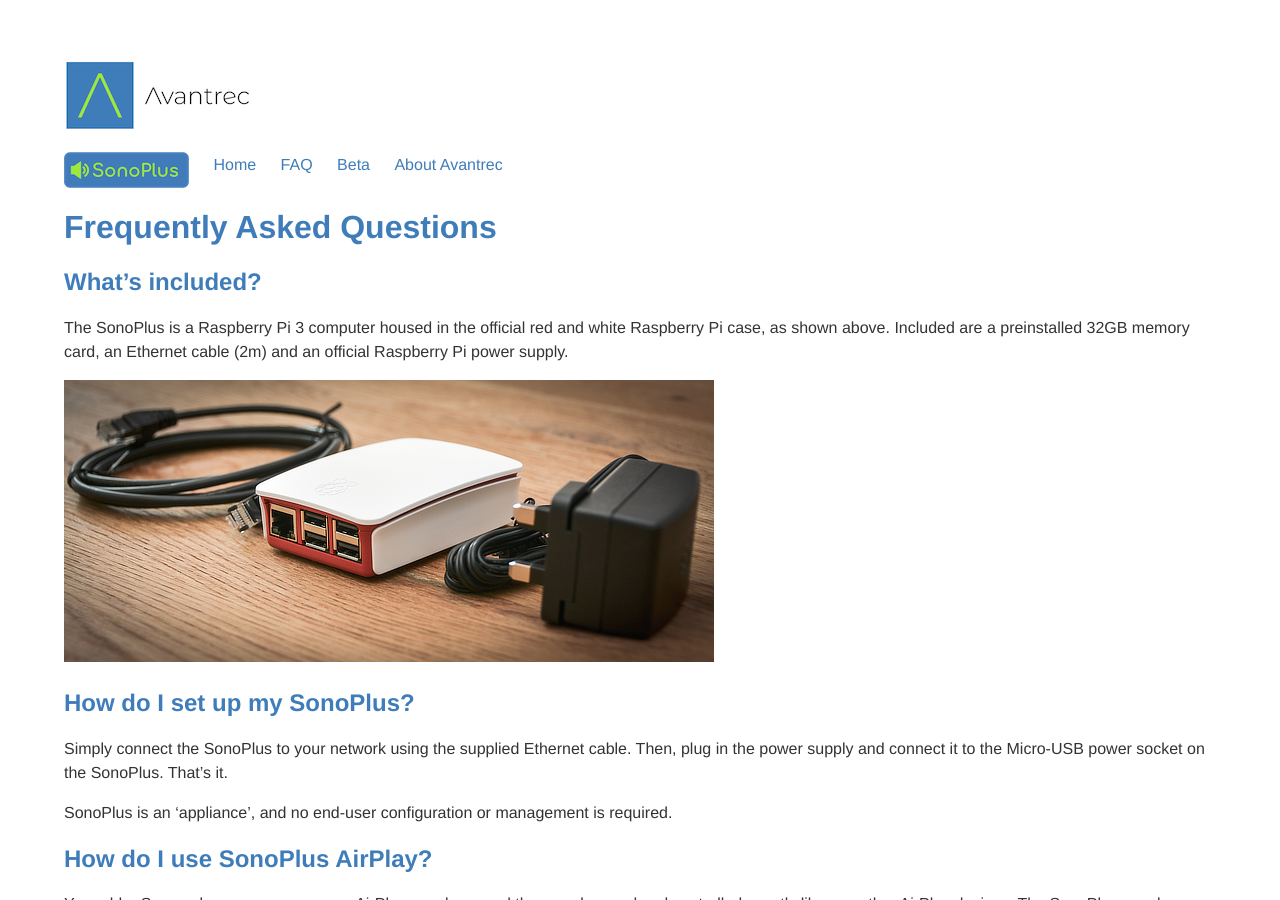
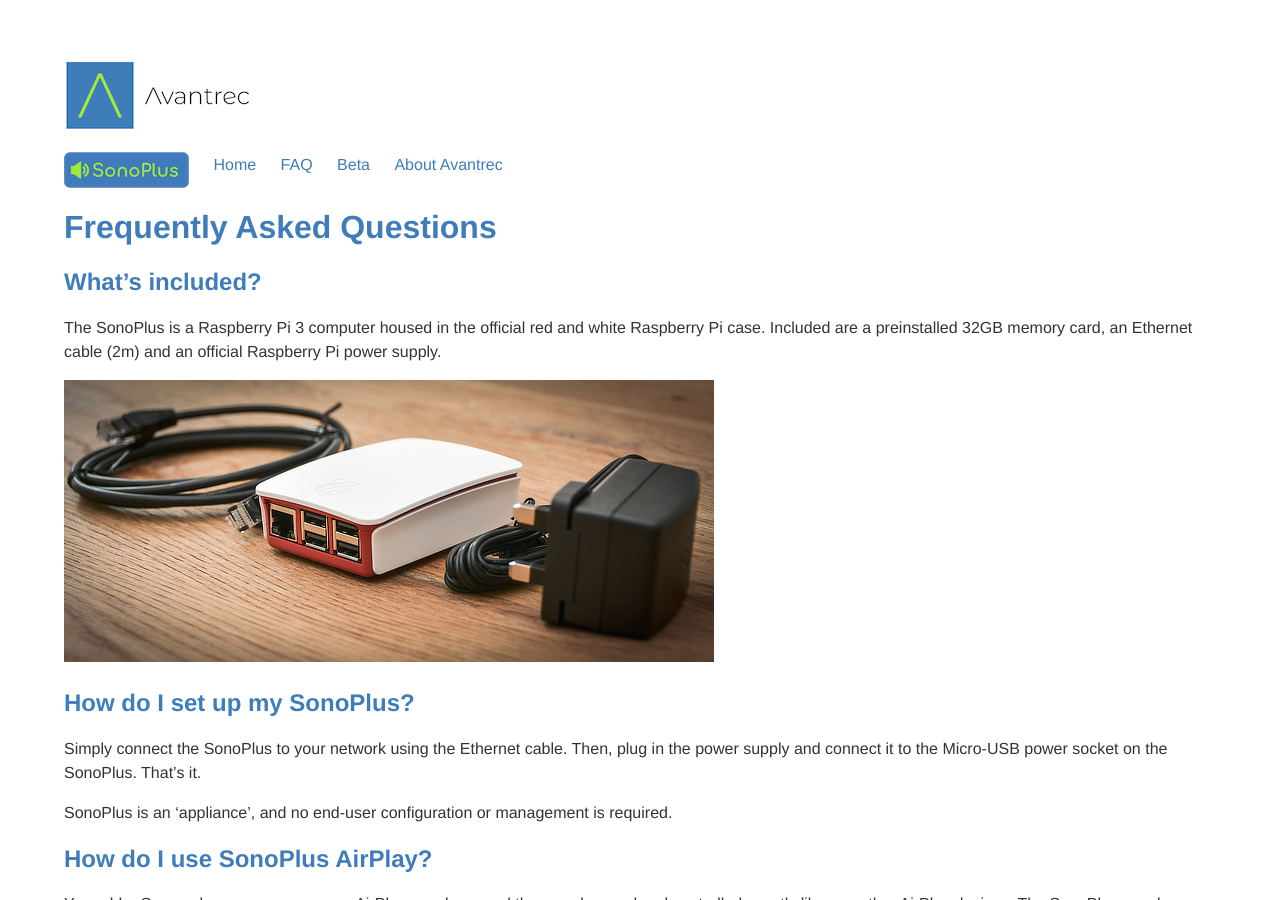
Before and after one commit to avantrec/avantrec.github.io, a Jekyll site: the page built from sonoplus-faq/index.md, in a window 1280 px wide and 900 px high. Built offline with Jekyll 4.4.1, drawn with Linux system fonts in a browser that asks for light colours.

Commit message:
Minor fix to FAQ

```diff
--- a/sonoplus-faq/index.md
+++ b/sonoplus-faq/index.md
@@ -7,13 +7,13 @@
 
 ## What's included?
 
-The SonoPlus is a Raspberry Pi 3 computer housed in the official red and white Raspberry Pi case, as shown above. Included are a preinstalled 32GB memory card, an Ethernet cable (2m) and an official Raspberry Pi power supply.
+The SonoPlus is a Raspberry Pi 3 computer housed in the official red and white Raspberry Pi case. Included are a preinstalled 32GB memory card, an Ethernet cable (2m) and an official Raspberry Pi power supply.
 
 ![SonoPlus](/images/SonoPlus.png)
 
 ## How do I set up my SonoPlus?
 
-Simply connect the SonoPlus to your network using the supplied Ethernet cable. Then, plug in the power supply and connect it to the Micro-USB power socket on the SonoPlus. That's it.
+Simply connect the SonoPlus to your network using the Ethernet cable. Then, plug in the power supply and connect it to the Micro-USB power socket on the SonoPlus. That's it.
 
 SonoPlus is an 'appliance', and no end-user configuration or management is required.
 
```
